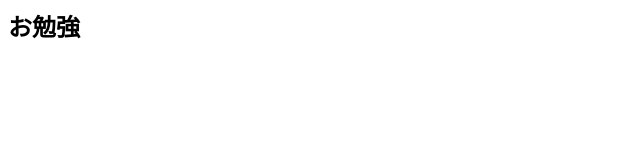
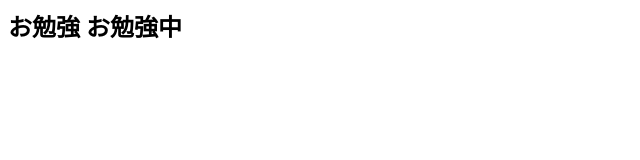
Before and after one commit to dearvisitor/Practice_20210429, a plain HTML site: page index.htm in a window 1280 px wide. Shown: the whole page, without its empty margins (0-640 px from the left). Drawn offline with Linux system fonts and the light colour scheme.

Commit message:
Update index.htm
文字を追加

```diff
--- a/index.htm
+++ b/index.htm
@@ -6,7 +6,7 @@
 
 	<body>
 		<H2>お勉強</H>
-
+		<font>お勉強中</font>
 	</body>
 
 
```
